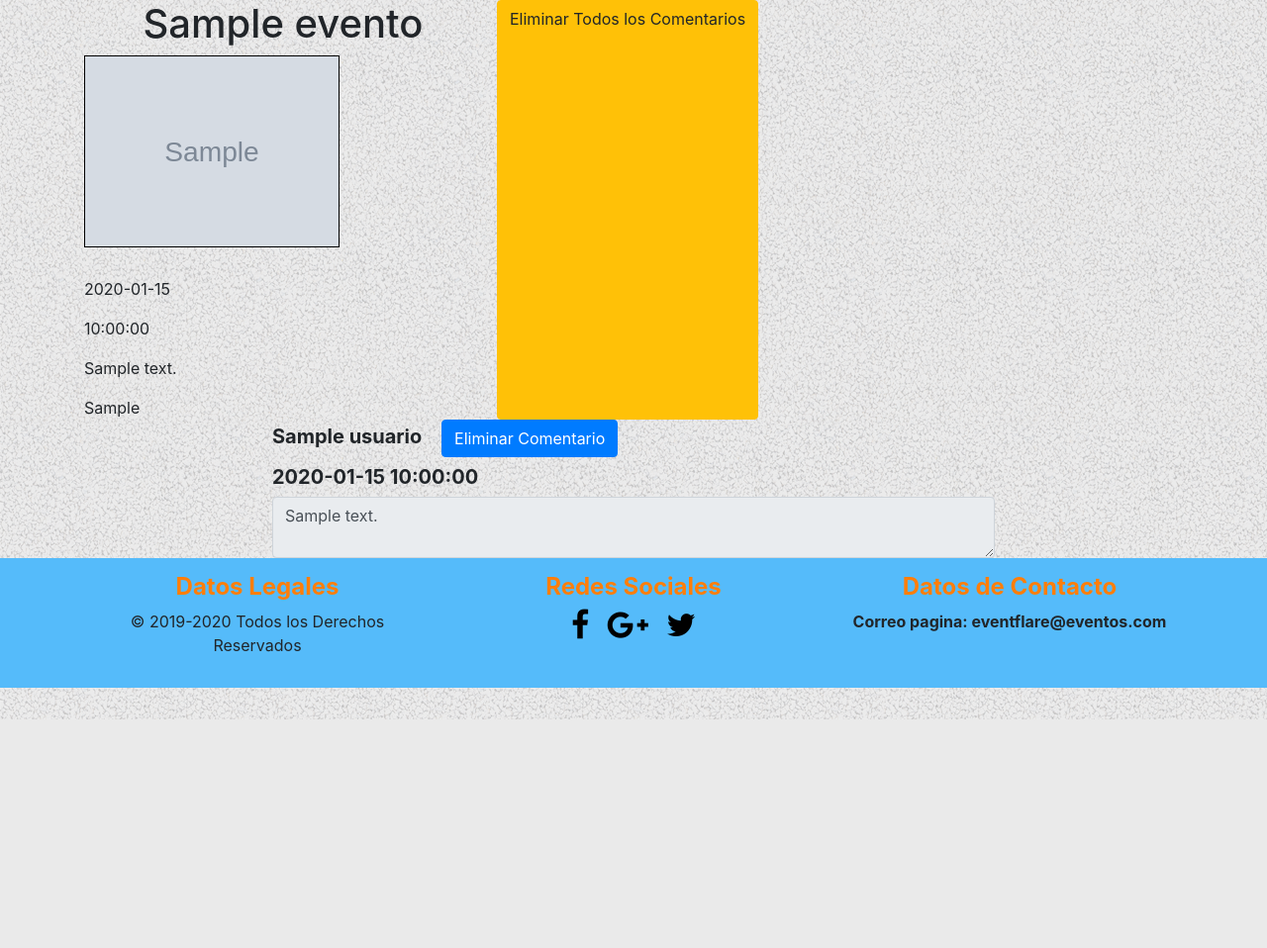
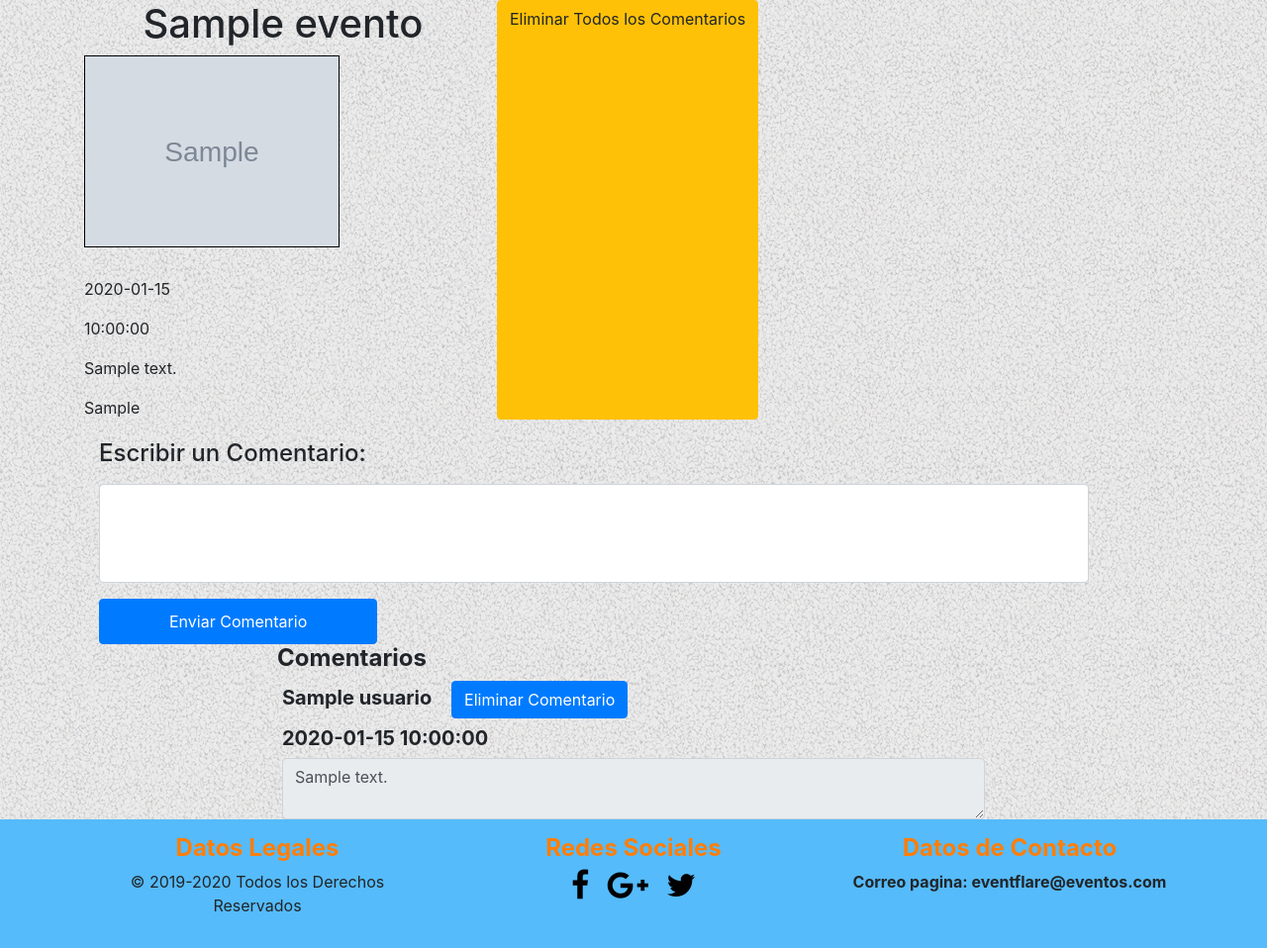
Before and after one commit to SRiera98/sistema-de-eventos, a Flask app: page /admin/evento-detallado/1 in a window 1280 px wide. Shown: the part 73-1031 px from the top of the page at 99% size. Before the commit the page ends 800 px from the top, so only its background shows below. Run offline with Flask 2, Linux system fonts and the light colour scheme; a user stored in the database is signed in; tables that the repository leaves empty hold one stand-in row (values such as "Sample post"); grey boxes marked "Sample" are stand-in pictures; parts of the project's set-up code (start-up, migrations or seed data) failed here and were passed over; some libraries are stand-ins or nearby versions.

Commit message:
Mejorando nombres de funciones, cambiando imports, añadiendo comentarios a admin

```diff
--- a/funciones.py
+++ b/funciones.py
@@ -1,6 +1,3 @@
-
-def mysql_query(query):
-    return query.statement.compile(compile_kwargs={"literal_binds": True})
 #En estas 5 funciones lo unico que hacemos es enviar en cada una de ellas un objeto de tipo formulario y luego se
 #imprime en consola cada uno de los atributos de ese objeto de tipo formulario accediendo a los mismos,
 # es un formulario en particular.
--- a/modelos.py
+++ b/modelos.py
@@ -1,7 +1,6 @@
-from run import db,app,login_manager
+from run import db,login_manager
 from werkzeug.security import generate_password_hash, check_password_hash #Permite generar y verificar pass con hash
-from itsdangerous import TimedJSONWebSignatureSerializer as Serializer #enlace para confirmacion de registro
-from flask_login import UserMixin, LoginManager
+from flask_login import UserMixin
 from flask import url_for
 
 #Creamos una clase que representara una tabla en la Base de Datos, en este caso "evento", donde tendremos de Clave Principal o primaria a el id del evento
--- a/rutas.py
+++ b/rutas.py
@@ -167,11 +167,12 @@ def actualizar_evento(id):
 @app.route('/admin/evento-detallado/<id>')
 @login_required
 def evento_en_detalle_admin(id):
+    comentario=formularios.FormularioComentario()
     #Verifico si el usuario que accedio a esta ruta es Admin, si no lo es, lo redirijo a la pagina principal.
     if current_user.is_admin()==False:
         return redirect(url_for('index'))
     evento = db.session.query(Evento).get(id)
-    return render_template('evento_detallado_admin.html',evento=evento)
+    return render_template('evento_detallado_admin.html',evento=evento,comentario=comentario)
 
 @app.route('/index/evento/<id>',methods=["POST","GET"])
 def eventogeneral(id):
@@ -234,7 +235,7 @@ def aprobar_evento(id):
     email=evento.usuario.email
     # Crear hilo para enviar mail asincronico
     # Destino, Asunto, Template
-    enviarMailThread(email, '¡Tu Evento fue Aprobado!', 'mail/eventoaprobado',evento=evento)
+    configurarYEnviarMail(email, '¡Tu Evento fue Aprobado!', 'eventoaprobado',evento=evento)
     return redirect(url_for('indexadmin',evento=evento))
 
 @app.route('/iniciar-sesion/registrarse',methods=["POST","GET"])
@@ -256,7 +257,7 @@ def registro_usuario():
         flash('¡{} has sido registrado exitosamente!'.format(username))  # Mostrar mensaje de bienvenida
         #Establezco los parametros para enviar el email que confirma el registro
         # Destino, Asunto, Template
-        enviarMailThread(registro.email.data, '¡Gracias por Registrarte!', 'mail/usuarioregistrado')
+        configurarYEnviarMail(registro.email.data, '¡Gracias por Registrarte!', 'usuarioregistrado')
         return redirect(url_for('index'))
     return render_template('formulario_registro.html',registrar=registro)
 
--- a/rutas_api.py
+++ b/rutas_api.py
@@ -1,10 +1,9 @@
 from sqlalchemy.exc import SQLAlchemyError
-
 from errores import logger
 from modelos import *
 from flask import jsonify,request
 from run import db,app,csrf
-from funciones_mail import enviarMailThread
+from funciones_mail import configurarYEnviarMail
 
 
 #ANALIZAR COMO ACCEDER AL TRY EXCEPT DE LOS ERRORES DE BD, DADO QUE SE QUEDA EN EL ERROR 404 DEL GET_OR_404(ID)
@@ -66,7 +65,7 @@ def apiEliminarEventoPendiente(id):
 def apiAprobarEventoPendiente(id):
     evento=db.session.query(Evento).get_or_404(id)
     evento.aprobado=True
-    enviarMailThread(evento.usuario.email, '¡Tu Evento fue Aprobado!', 'mail/eventoaprobado', evento=evento) #Enviamos mail de aprobacion.
+    configurarYEnviarMail(evento.usuario.email, '¡Tu Evento fue Aprobado!', 'mail/eventoaprobado', evento=evento) #Enviamos mail de aprobacion.
     db.session.add(evento)
     try:
         db.session.commit()
--- a/static/css/estilo.css
+++ b/static/css/estilo.css
@@ -141,6 +141,7 @@ footer{
 
 .paginacion{
     margin: 20px 0;
+    padding-left: 10px;
 }
 .paginacion a{
     text-align: center;
--- a/templates/evento_detallado_admin.html
+++ b/templates/evento_detallado_admin.html
@@ -1,3 +1,5 @@
+{% from "macros.html" import mostrar_campo_comentario %}
+{% from "macros.html" import mostrar_campo_submit %}
 {% from "macros.html" import comentarios with context %}
 {% extends "main.html" %}
 {% block estilos %}
@@ -10,7 +12,9 @@
     <div class="container">
         <div class="row">
             <div>
-                <h1>{{ evento["nombre"] }}</h1>
+                <div class="col-md-12">
+                    <h1>{{ evento["nombre"] }}</h1>
+                </div>
                 <div class="col-md-8">
                     <div id="imagenevento">
                         <img src="{{ url_for('static', filename='imagenes/'+evento["imagen"]) }}" class="card-img-top"
@@ -24,8 +28,7 @@
                     <p class="card-text"><span class="oi oi-caret-right" title="caret-right"></span>{{ evento["tipo"] }}
                     </p>
                     {% if(evento["aprobado"]==0) %}
-                        <a href="{{ url_for('aprobar_evento',id=evento["eventoId"]) }}" type="button"
-                           class="btn btn-success">Aprobar Evento</a>
+                        <a href="{{ url_for('aprobar_evento',id=evento["eventoId"]) }}" type="button" class="btn btn-success">Aprobar Evento</a>
                     {% endif %}
                 </div>
             </div>
@@ -33,9 +36,32 @@
                class="btn btn-warning">Eliminar Todos los Comentarios</a>
 
         </div>
-        {% for comentario in evento.comentarios %}
-            {{ comentarios(comentario) }}
-        {% endfor %}
+        <div class="container">
+            <div class="row">
+                <form method="POST" action="{{ url_for('agregar_comentario',id=evento["eventoId"]) }}"
+                      enctype="multipart/form-data">
+                    <input type="hidden" name="csrf_token" value="{{ csrf_token() }}"/>
+                    <div style="padding-top: 20px;" class="col-md-6">
+                        {{ mostrar_campo_comentario(comentario.comentario,class='form-control',style="width: 1000px; height: 100px") }}
+                    </div>
+                    <div class="col-md-6">
+                        {{ mostrar_campo_submit(comentario.submit,class='btn btn-primary botonesevento') }}
+                    </div>
+                </form>
+            </div>
+        </div>
+        <div class="container">
+            <div class="row">
+                <div class="col-md-12">
+                    <div>
+                        <h4 class="comentariogeneral">Comentarios</h4>
+                    </div>
+                    {% for comentario in evento.comentarios %}
+                        {{ comentarios(comentario) }}
+                    {% endfor %}
+                </div>
+            </div>
+        </div>
 
 
     </div>
--- a/templates/evento_general.html
+++ b/templates/evento_general.html
@@ -11,7 +11,9 @@
 {% block contenido %}
     <div class="container">
         <div class="row">
-            <h1>{{ evento["nombre"] }}</h1>
+            <div class="col-md-12">
+                <h1>{{ evento["nombre"] }}</h1>
+            </div>
             <div class="col-md-8">
                 <div id="imagenevento">
                     <img src="{{ url_for('static', filename='imagenes/'+evento["imagen"]) }}" class="card-img-top"
@@ -56,6 +58,7 @@
             </div>
         </div>
 
+
     </div>
 
 {% endblock %}
```
Also changed, not shown: funciones_mail.py (+12 -14 lines).
